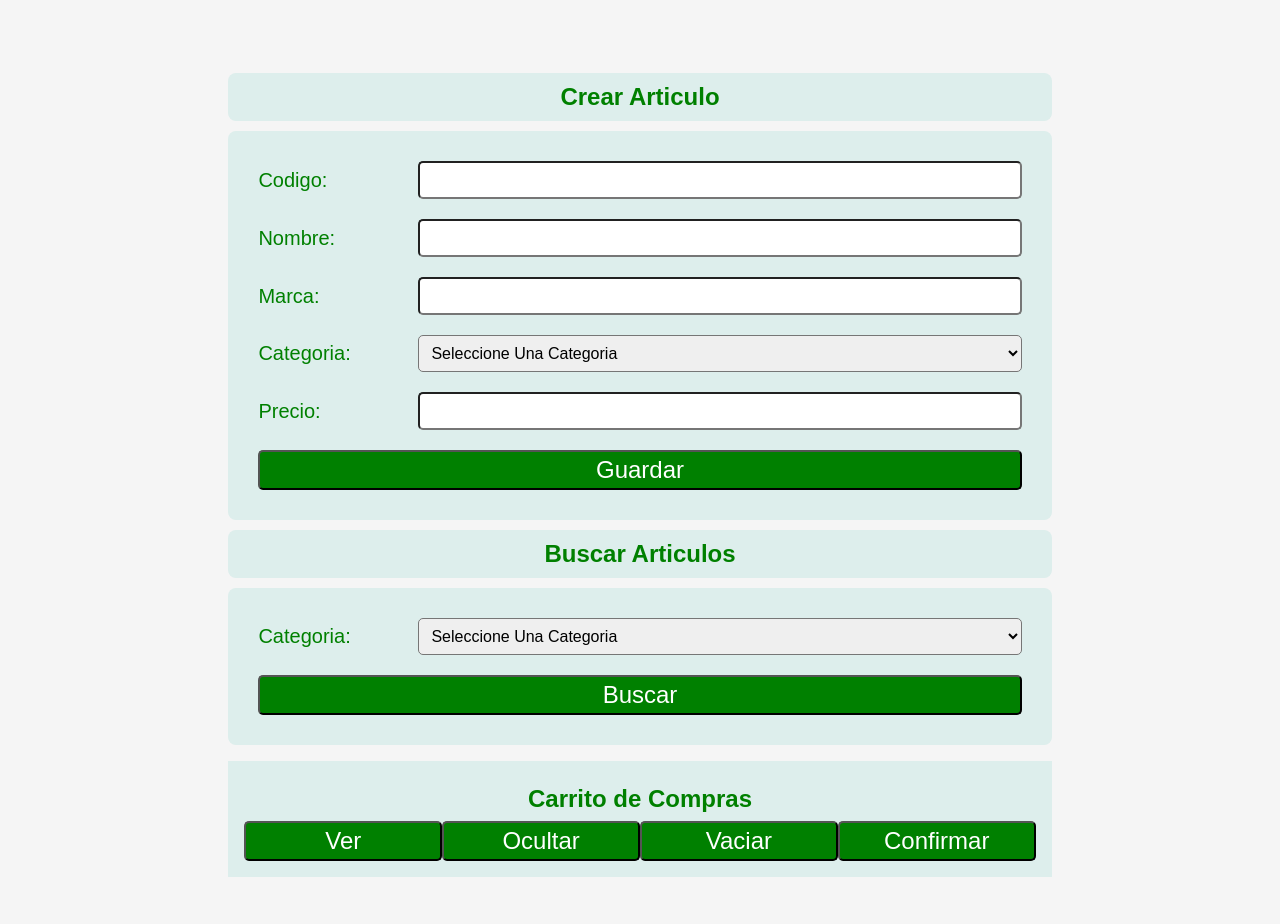
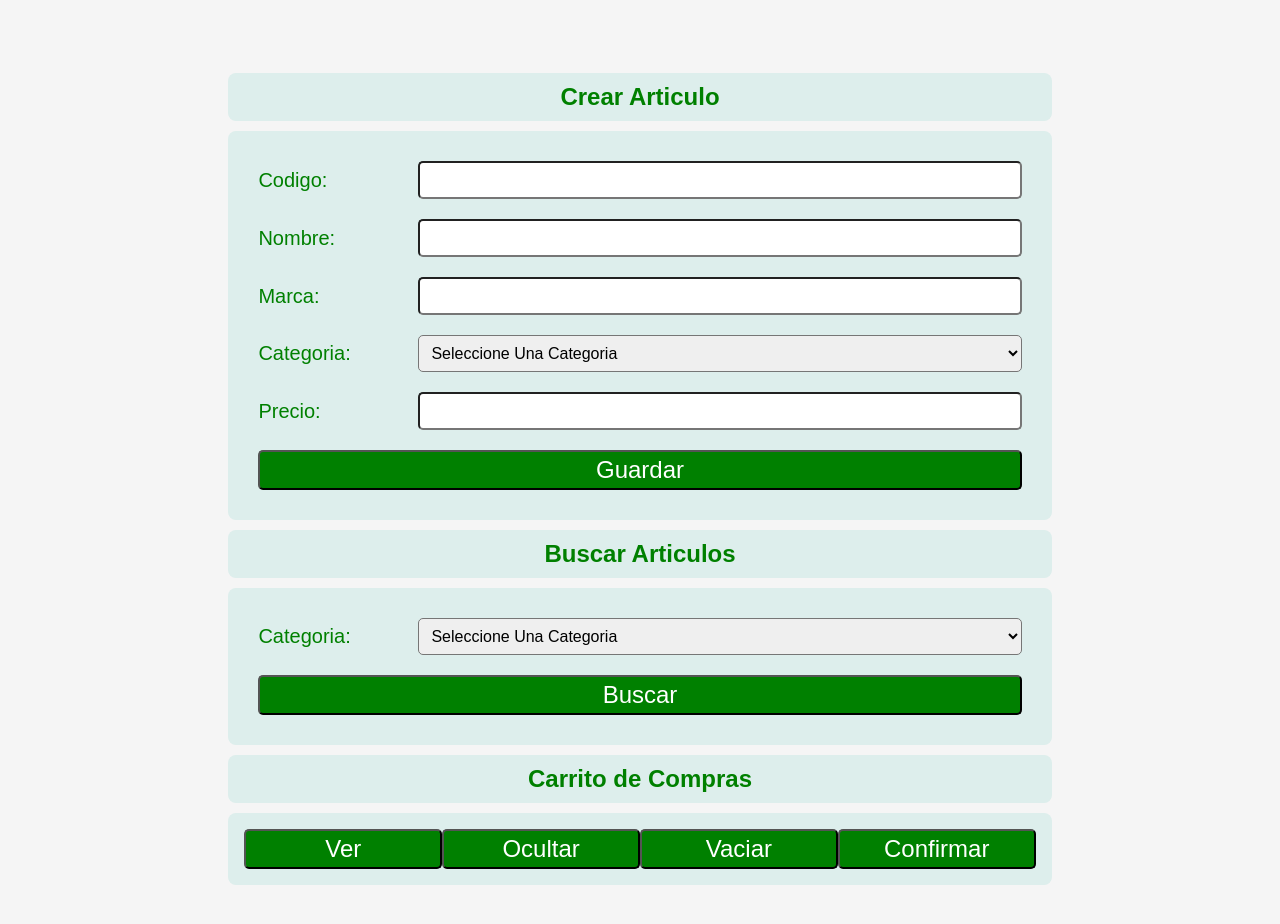
Before and after one commit to github6742/CODERHOUSE08STORAGE, a plain HTML site: page index.html in a window 1280 px wide. Shown: the part 122-1046 px from the top of the page. Drawn offline with Linux system fonts and the light colour scheme.

Commit message:
se acomodo el titulo de los botones del carrito de compras

```diff
--- a/css/styles.07.css
+++ b/css/styles.07.css
@@ -244,7 +244,7 @@ footer {
    CLASES CARRITODE COMPRAS
 *******************/
 .mainContenedorCarritoCompras{
-    margin-top: 1rem;
+    /* margin-top: 1rem; */
     width: 70%;
     background-color:  #ddeeec;
 }
--- a/css/styles.css
+++ b/css/styles.css
@@ -124,9 +124,10 @@ footer {
 .mainContenedorCarritoComprasBotones{
     display: flex;
     flex-direction: column;
-    margin-top: 1rem;
+    /* margin-top: 1rem; */
     width: 70%;
     background-color:  #ddeeec;
+    border-radius: 8px;
     padding: 1rem;
 }
 .mainContenedorCarritoComprasBotones h2{
--- a/index.html
+++ b/index.html
@@ -71,8 +71,8 @@
                 </form>
           </div>
 
+         <h2 id="idTituloBotonesCarrito" class="mainTitulo">Carrito de Compras</h2>
          <div id="idMainContenedorCarritoComprasBotones" class="mainContenedorCarritoComprasBotones">
-            <h2 id="idTituloBotonesCarrito" class="tituloBotonesCarrito">Carrito de Compras</h2>
             <div id="idMainCarritoComprasBotones" class="mainCarritoComprasBotones">
                 <button id="idBotonVerCarritoCompras" class="buttonGlobal">Ver</button>
                 <button id="idBotonOcultarCarritoCompras" class="buttonGlobal">Ocultar</button>
```
